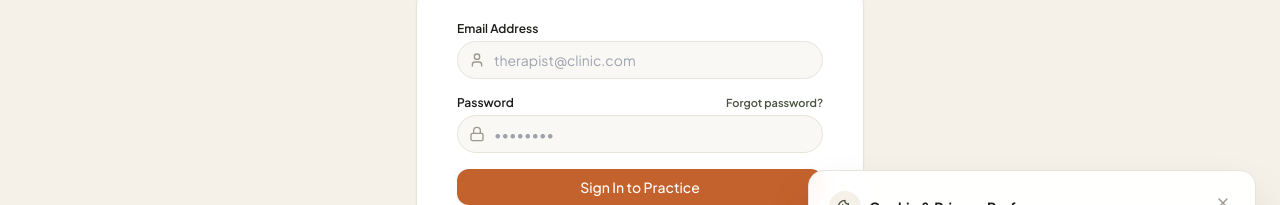
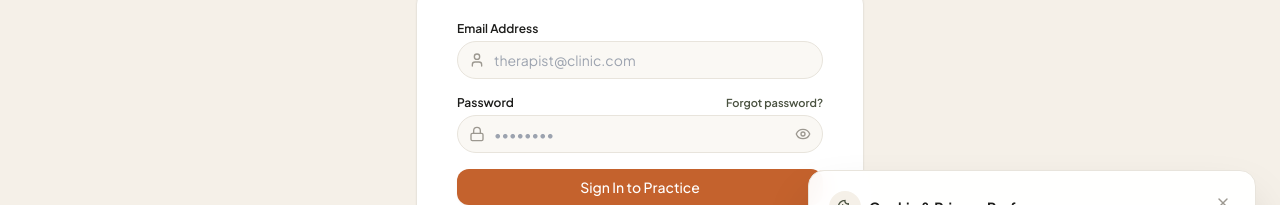
Before and after one commit to Wajid-901/Unfazed, a React (Vite) app in the folder frontend/: page /login in a window 1280 px wide. Shown: the part 426-631 px from the top of the page. Built offline with nearby package versions, Linux system fonts and the light colour scheme; no server answers.

Commit message:
Add password visibility toggle (eye icon) to Login and Register pages

```diff
--- a/frontend/src/pages/auth/LoginPage.jsx
+++ b/frontend/src/pages/auth/LoginPage.jsx
@@ -3,7 +3,7 @@ import { useNavigate, Link, useSearchParams, useLocation } from 'react-router-do
 import { useAuth } from '../../context/AuthContext';
 import api from '../../api/axios';
 import Button from '../../components/common/Button';
-import { User, Lock, Stethoscope, HeartHandshake, AlertCircle, CheckCircle, Mail, Info } from 'lucide-react';
+import { User, Lock, Stethoscope, HeartHandshake, AlertCircle, CheckCircle, Mail, Info, Eye, EyeOff } from 'lucide-react';
 
 const LoginPage = () => {
   const navigate = useNavigate();
@@ -18,6 +18,7 @@ const LoginPage = () => {
   const [isClient, setIsClient] = useState(redirectTo?.startsWith('/client') ? true : false);
   const [email, setEmail] = useState('');
   const [password, setPassword] = useState('');
+  const [showPassword, setShowPassword] = useState(false);
   const [errors, setErrors] = useState({});
   const [loading, setLoading] = useState(false);
   const [resending, setResending] = useState(false);
@@ -231,7 +232,7 @@ const LoginPage = () => {
                   <Lock className="h-4 w-4" />
                 </div>
                 <input
-                  type="password"
+                  type={showPassword ? 'text' : 'password'}
                   required
                   value={password}
                   onChange={(e) => {
@@ -240,12 +241,19 @@ const LoginPage = () => {
                   }}
                   onBlur={() => handleBlur('password')}
                   placeholder="••••••••"
-                  className={`block w-full pl-9 pr-3 py-2 text-sm border rounded-lg focus:ring-2 outline-none transition-colors bg-[#FAF8F4] ${
+                  className={`block w-full pl-9 pr-10 py-2 text-sm border rounded-lg focus:ring-2 outline-none transition-colors bg-[#FAF8F4] ${
                     errors.password
                       ? 'border-rose-400 focus:ring-rose-300'
                       : 'border-[#E8E4DC] focus:ring-brand-400 focus:border-brand-400'
                   }`}
                 />
+                <button
+                  type="button"
+                  onClick={() => setShowPassword(!showPassword)}
+                  className="absolute inset-y-0 right-0 pr-3 flex items-center text-[#9C9890] hover:text-[#6B6860] transition-colors"
+                >
+                  {showPassword ? <EyeOff className="h-4 w-4" /> : <Eye className="h-4 w-4" />}
+                </button>
               </div>
               {errors.password && <p className="text-xs text-rose-600 mt-1">{errors.password}</p>}
             </div>
--- a/frontend/src/pages/auth/RegisterPage.jsx
+++ b/frontend/src/pages/auth/RegisterPage.jsx
@@ -2,7 +2,7 @@ import React, { useState } from 'react';
 import { useNavigate, Link } from 'react-router-dom';
 import { useAuth } from '../../context/AuthContext';
 import Button from '../../components/common/Button';
-import { User, Lock, Mail, Globe, AlertCircle, CheckCircle2, CheckCircle } from 'lucide-react';
+import { User, Lock, Mail, Globe, AlertCircle, CheckCircle2, CheckCircle, Eye, EyeOff } from 'lucide-react';
 
 const RegisterPage = () => {
   const navigate = useNavigate();
@@ -10,6 +10,7 @@ const RegisterPage = () => {
   const [formData, setFormData] = useState({ name: '', email: '', password: '', slug: '' });
   const [errors, setErrors] = useState({});
   const [loading, setLoading] = useState(false);
+  const [showPassword, setShowPassword] = useState(false);
   const [error, setError] = useState('');
   const [registeredSuccess, setRegisteredSuccess] = useState(false);
 
@@ -188,17 +189,24 @@ const RegisterPage = () => {
                       <Lock className="h-4 w-4" />
                     </div>
                     <input
-                      type="password"
+                      type={showPassword ? 'text' : 'password'}
                       name="password"
                       required
                       value={formData.password}
                       onChange={handleChange}
                       onBlur={handleBlur}
                       placeholder="Min 8 chars with letter & number"
-                      className={`block w-full pl-9 pr-3 py-2 text-sm border rounded-lg focus:ring-2 outline-none bg-[#FAF8F4] ${
+                      className={`block w-full pl-9 pr-10 py-2 text-sm border rounded-lg focus:ring-2 outline-none bg-[#FAF8F4] ${
                         errors.password ? 'border-rose-400 focus:ring-rose-300' : 'border-[#E8E4DC] focus:ring-brand-400'
                       }`}
                     />
+                    <button
+                      type="button"
+                      onClick={() => setShowPassword(!showPassword)}
+                      className="absolute inset-y-0 right-0 pr-3 flex items-center text-[#9C9890] hover:text-[#6B6860] transition-colors"
+                    >
+                      {showPassword ? <EyeOff className="h-4 w-4" /> : <Eye className="h-4 w-4" />}
+                    </button>
                   </div>
                   {errors.password ? (
                     <p className="text-xs text-rose-600 mt-1">{errors.password}</p>
```
